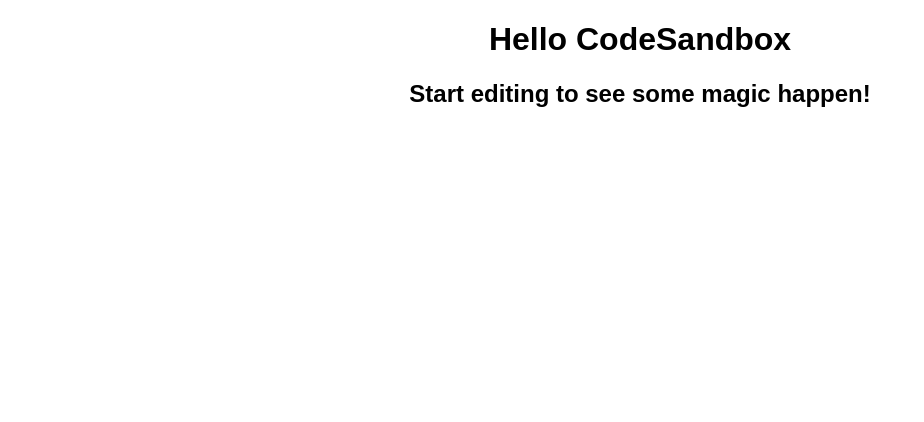
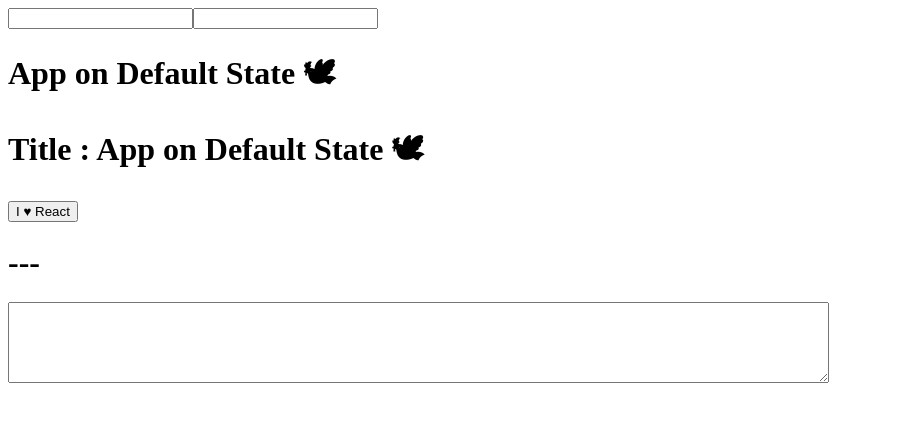
Before and after one commit to nischalnayaju-sntech/f-cds-react, a React (Create React App) app: page / in a window 1280 px wide. Shown: the top 422 px of the page, without its empty margins (0-924 px from the left). Built offline with nearby package versions, Linux system fonts and the light colour scheme.

Commit message:
initial commit

```diff
--- a/src/App.js
+++ b/src/App.js
@@ -1,10 +1,75 @@
+import React from "react";
 import "./styles.css";
 
-export default function App() {
-  return (
-    <div className="App">
-      <h1>Hello CodeSandbox</h1>
-      <h2>Start editing to see some magic happen!</h2>
-    </div>
-  );
+class App extends React.Component {
+  constructor() {
+    super();
+    this.state = {
+      txt: "App on Default State 🕊",
+      currentEvent: "---"
+    };
+    this.update = this.update.bind(this);
+  }
+
+  /**
+   * Update the state
+   * @param {*} evt
+   */
+  update(evt) {
+    this.setState({ txt: evt.target.value, currentEvent: evt.type });
+  }
+
+  render() {
+    return (
+      <div>
+        <Widget update={this.update.bind(this)} />
+        <Widget update={this.update.bind(this)} />
+        <h1>{this.state.txt}</h1>
+        <Title text={this.state.txt} />
+        <Button>
+          I <Heart /> React
+        </Button>
+        <h1 className="currentEvent">{this.state.currentEvent}</h1>
+        <textarea
+          onKeyPress={this.update}
+          onCopy={this.update}
+          onCut={this.update}
+          onPaste={this.update}
+          onDoubleClick={this.update}
+          cols="100"
+          rows="5"
+        ></textarea>
+      </div>
+    );
+  }
 }
+
+/**
+ * Create a child component -> Stateless function component
+ */
+const Widget = (props) => <input type="text" onChange={props.update}></input>;
+
+/**
+ * Create button component
+ */
+const Button = (props) => <button>{props.children}</button>;
+
+class Heart extends React.Component {
+  render() {
+    return <span>&hearts;</span>;
+  }
+}
+
+const Title = (props) => <h1>Title : {props.text}</h1>;
+
+Title.propTypes = {
+  text(props, propName, component) {
+    if (!(propName in props)) {
+      return new Error(`missing ${propName}`);
+    }
+    if (props[propName].length < 6) {
+      return new Error(`${propName} was too short`);
+    }
+  }
+};
+export default App;
--- a/src/styles.css
+++ b/src/styles.css
@@ -2,3 +2,7 @@
   font-family: sans-serif;
   text-align: center;
 }
+
+.currentEvent {
+  display: flex;
+}
```
